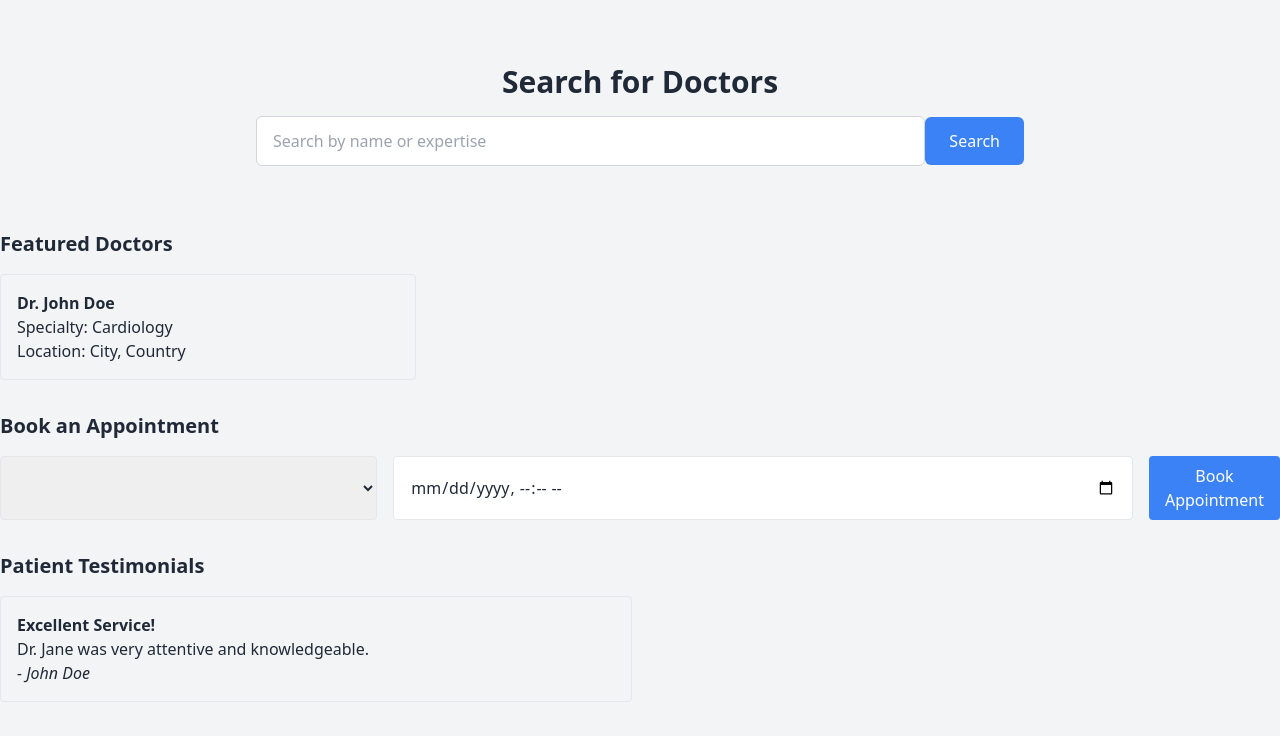
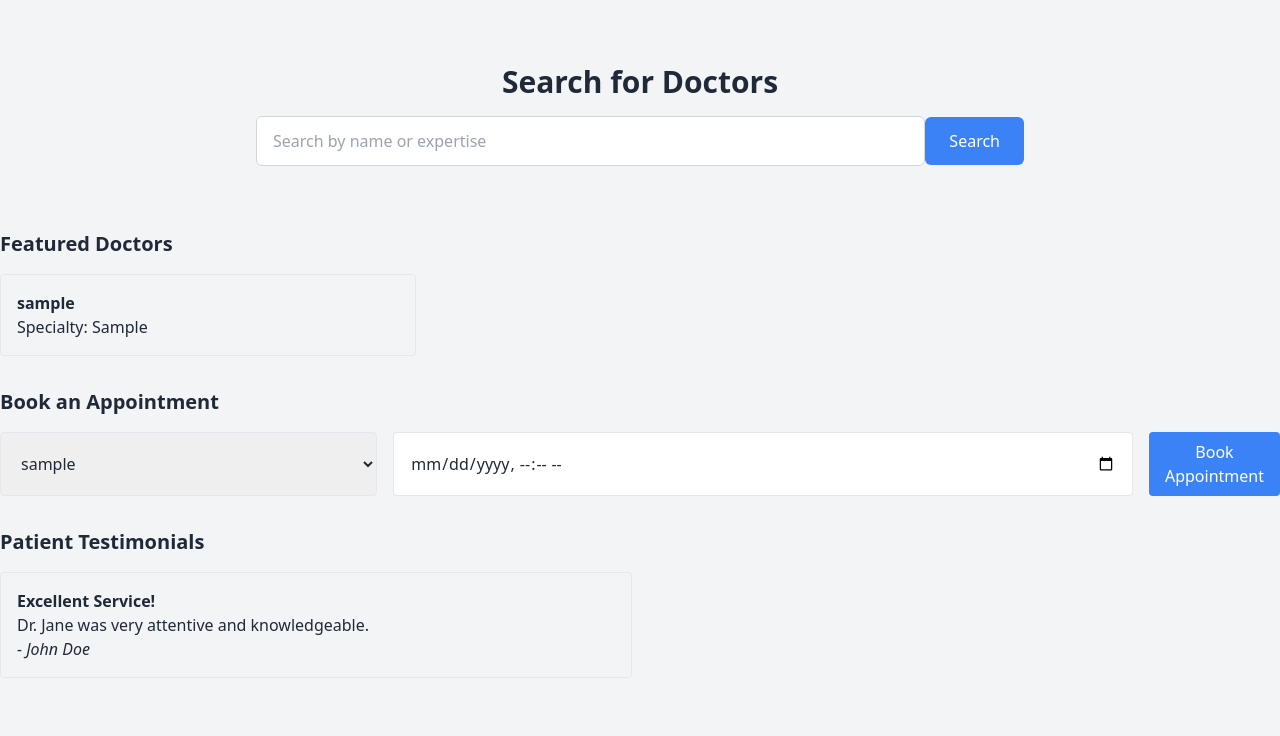
Before and after one commit to samiulalimsaad/phitron-hospital-management-system, a Django app: page / in a window 1280 px wide. Shown: the part 864-1600 px from the top of the page. Run offline with Django 5.2, Linux system fonts and the light colour scheme; tables that the repository leaves empty hold one stand-in row (values such as "Sample post"); lists and menus that the app fills with data are empty; some libraries are stand-ins or nearby versions.

Commit message:
home page updated for dynamic doctor

```diff
--- a/app/templates/home.html
+++ b/app/templates/home.html
@@ -72,16 +72,16 @@
         <section class="mb-8">
             <h2 class="text-xl font-semibold mb-4">Featured Doctors</h2>
             <div class="grid grid-cols-3 gap-4">
-                <!-- Doctor cards -->
+                {% for dr in featured_doctors %}
                 <div class="border rounded p-4">
-                    <h3 class="font-semibold">Dr. John Doe</h3>
-                    <p>Specialty: Cardiology</p>
-                    <p>Location: City, Country</p>
+                    <h3 class="font-semibold">{{dr.user.username}}</h3>
+                    <p>Specialty: {{dr.expertise}}</p>
                 </div>
+                {% endfor %}
             </div>
         </section>
         <!-- Appointment Booking form -->
-        <section class="mb-8">
+        <section id="book_appointment" class="mb-8">
             <h2 class="text-xl font-semibold mb-4">Book an Appointment</h2>
             <form
                 action="#"
@@ -90,7 +90,11 @@
             >
                 <!-- Doctor dropdown -->
                 <select name="doctor" class="w-1/2 px-4 py-2 border rounded">
-                    <!-- Options -->
+                    {% for doctor in doctors %}
+                    <option value="{{ doctor.id }}">
+                        {{ doctor.user.username }}
+                    </option>
+                    {% endfor %}
                 </select>
                 <!-- Date and Time picker -->
                 <input
--- a/app/views.py
+++ b/app/views.py
@@ -14,6 +14,7 @@ class HomePageView(TemplateView):
     def get_context_data(self, **kwargs):
         context = super().get_context_data(**kwargs)
         context["featured_doctors"] = Doctor.objects.all()[:3]
+        context["doctors"] = Doctor.objects.all()
         context["reviews"] = Review.objects.all()[:2]
         return context
 
```
